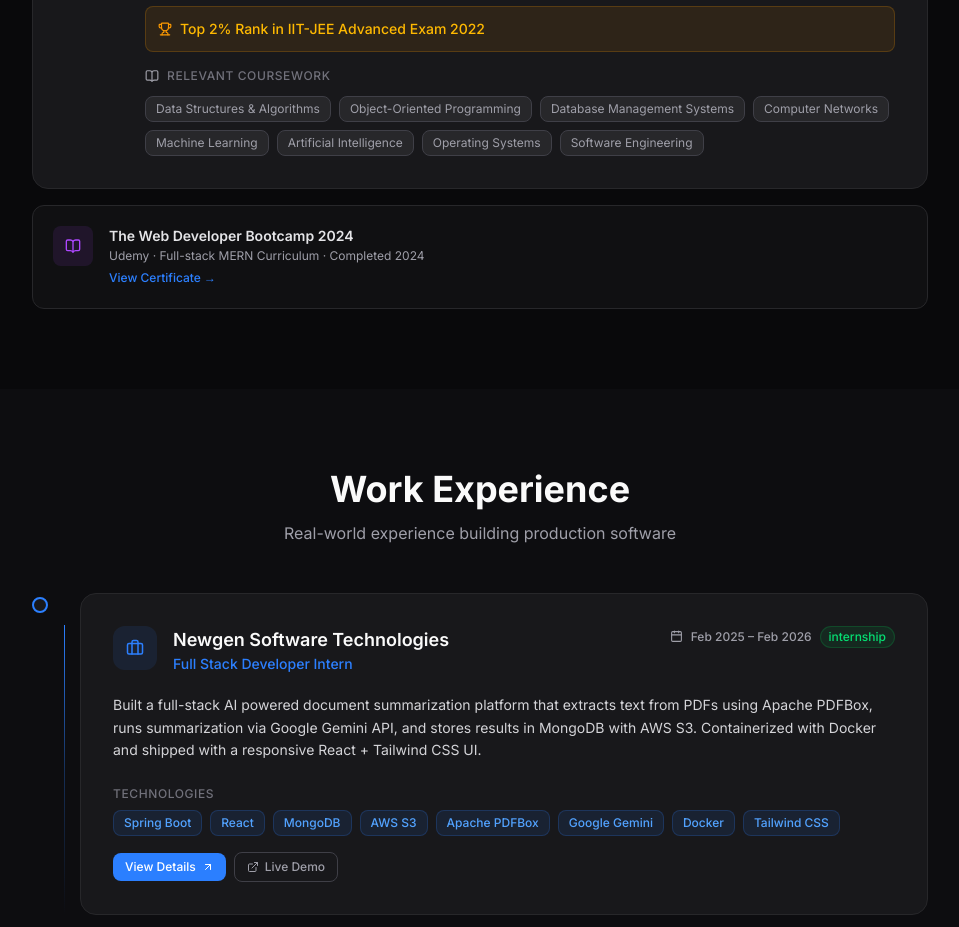
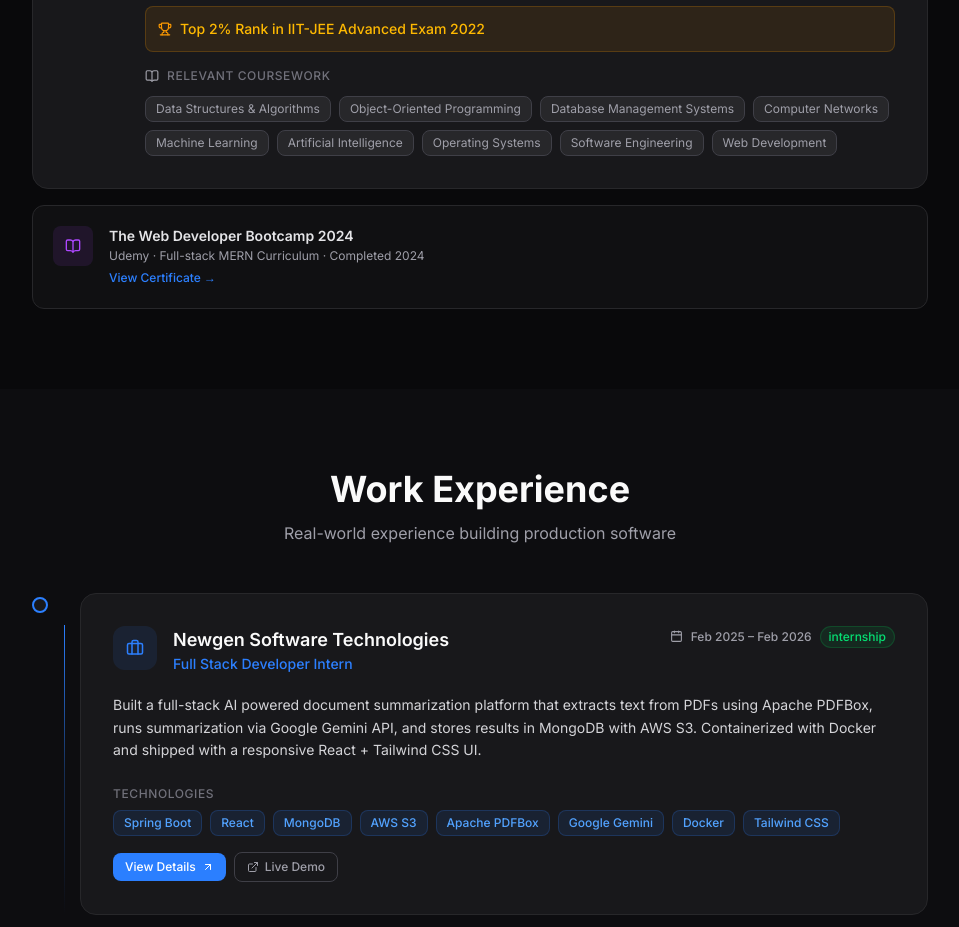
Before and after one commit to Prj-007/portfolio, a Next.js app: page / in a window 1280 px wide. Shown: the part 1980-2907 px from the top of the page, without its empty margins (160-1119 px from the left). Built offline with nearby package versions, Linux system fonts and the light colour scheme.

Commit message:
Add Web Development to education courses

```diff
--- a/constants/data.ts
+++ b/constants/data.ts
@@ -103,6 +103,7 @@ export const EDUCATION: Education[] = [
       'Artificial Intelligence',
       'Operating Systems',
       'Software Engineering',
+      'Web Development',
     ],
     achievements: ['Top 2% Rank in IIT-JEE Advanced Exam 2022'],
   },
```
